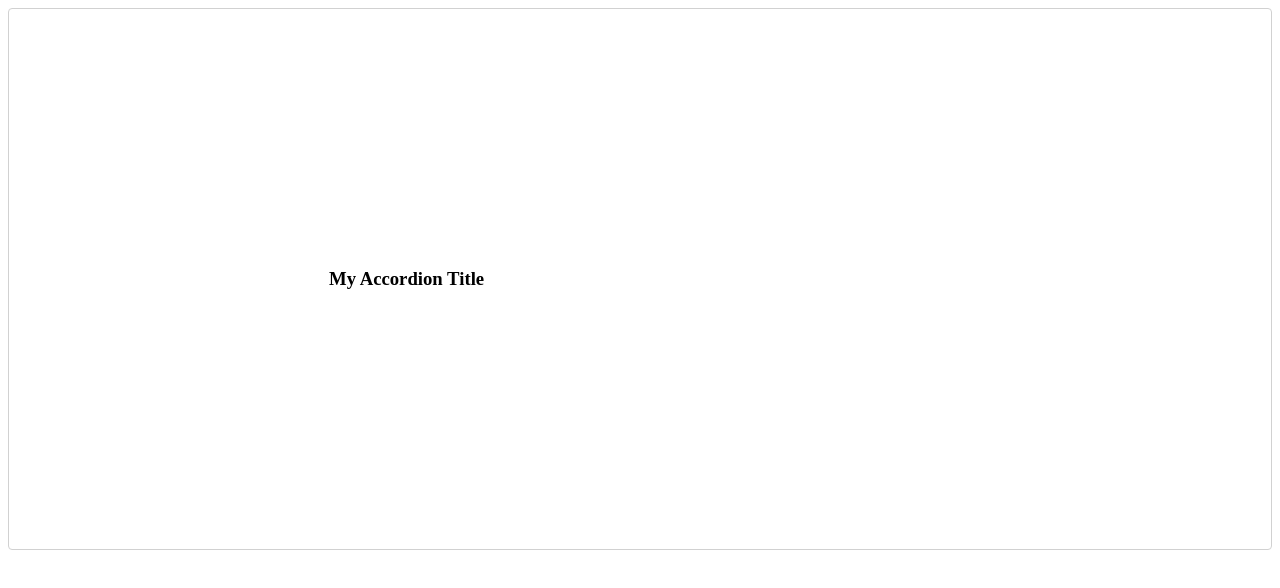
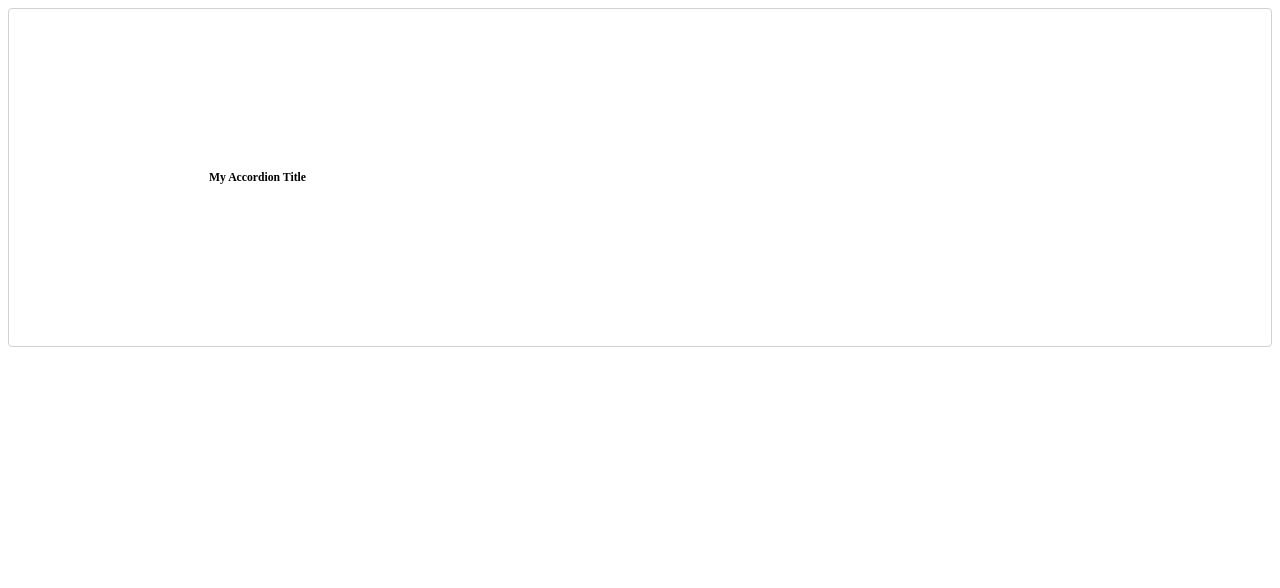
Before and after one commit to jovanlekic12/dropdown-accordion, a Vue app: page / in a window 1280 px wide. Shown: the top 588 px of the page. Built offline with nearby package versions, Linux system fonts and the light colour scheme.

Commit message:
refactor: add base font size to html element

```diff
--- a/src/style.css
+++ b/src/style.css
@@ -0,0 +1,3 @@
+html {
+  font-size: 62.5%;
+}
```
